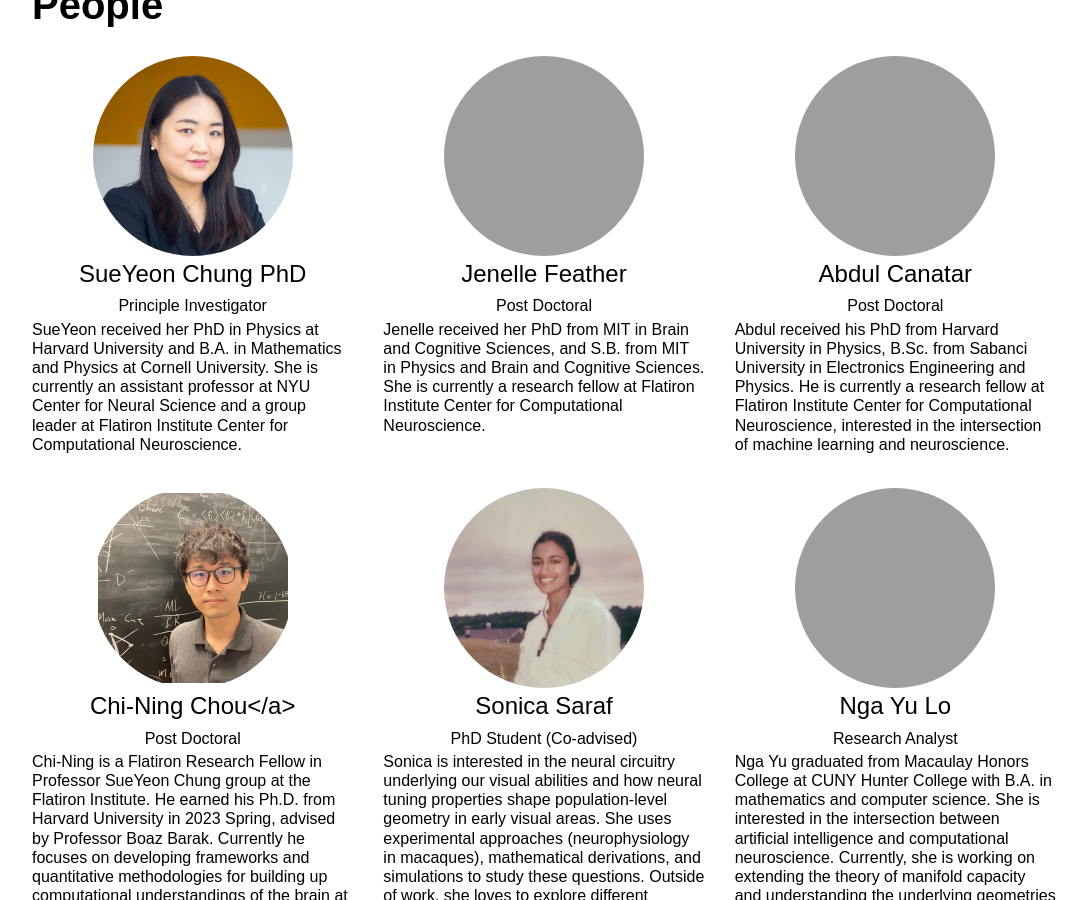
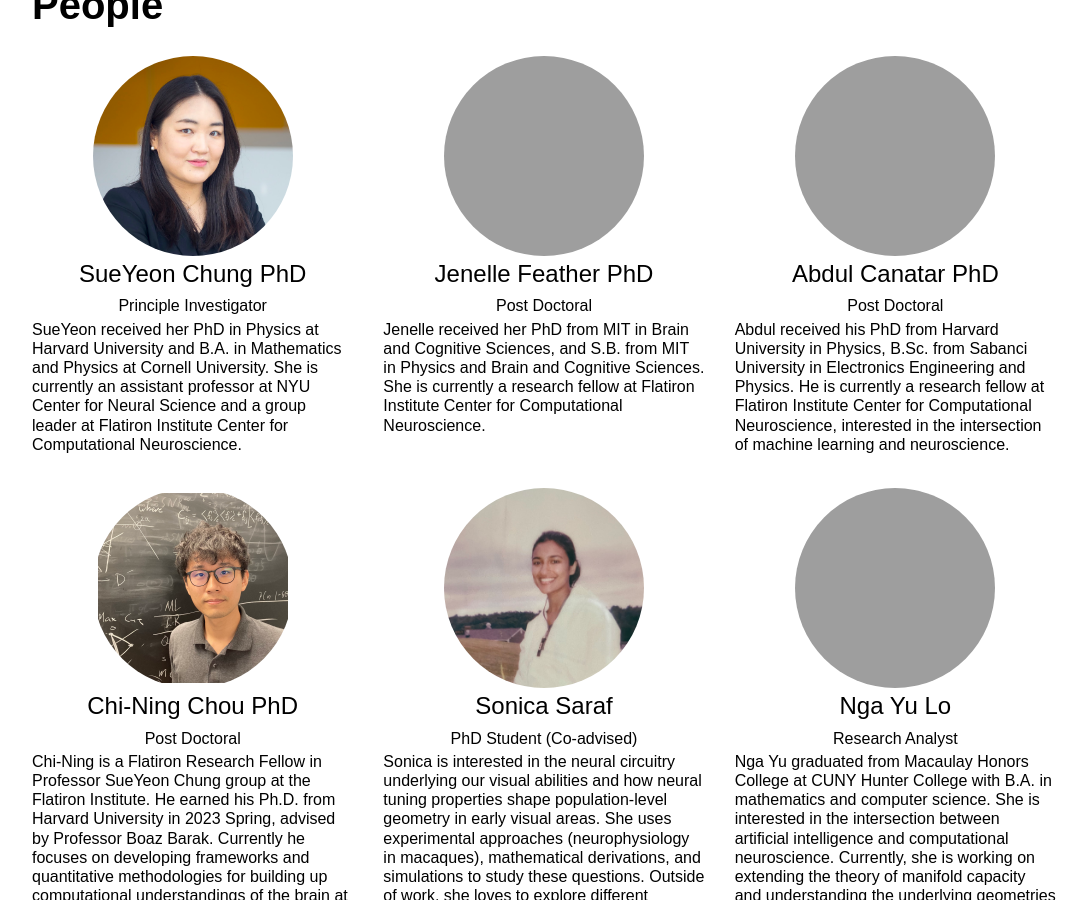
Before and after one commit to chung-neuroai-lab/chung-neuroai-lab.github.io, a Jekyll site: the page built from people.md, in a window 1280 px wide and 900 px high, scrolled down 228 px. Shown: the whole window, without its empty margins (96-1182 px from the left). Built offline with Jekyll 4.4.1, drawn with Linux system fonts in a browser that asks for light colours; our own code applies the rules of GitHub Pages for plain Markdown files.

Commit message:
edit typos

```diff
--- a/people.md
+++ b/people.md
@@ -15,21 +15,21 @@ is_grid: true
 
 <div id="profile" class="card">
     <img id="profile-img" class="card-img" src="{{site.baseurl | prepend:site.url}}assets/img/jenelle-feather.jpg"/>
-    <div id="person" class="card-title"> <!----Title---> <a href="https://www.jenellefeather.com/">Jenelle Feather</a></div>
+    <div id="person" class="card-title"> <!----Title---> <a href="https://www.jenellefeather.com/">Jenelle Feather PhD</a></div>
     <div id="person" class="card-subtitle"> <!----Title---> Post Doctoral</div>
     <div id="person" class="card-body"> <!--Description--> Jenelle received her PhD from MIT in Brain and Cognitive Sciences, and S.B. from MIT in Physics and Brain and Cognitive Sciences. She is currently a research fellow at Flatiron Institute Center for Computational Neuroscience.</div>
 </div>
 
 <div id="profile" class="card">
     <img id="profile-img" class="card-img" src="{{site.baseurl | prepend:site.url}}assets/img/abdul-headshot.png"/>
-    <div id="person" class="card-title"> <!----Title---> <a href="https://scholar.google.com/citations?user=_F4TER8AAAAJ&hl=en">Abdul Canatar</a></div>
+    <div id="person" class="card-title"> <!----Title---> <a href="https://scholar.google.com/citations?user=_F4TER8AAAAJ&hl=en">Abdul Canatar PhD</a></div>
     <div id="person" class="card-subtitle"> <!----Title---> Post Doctoral</div>
     <div id="person" class="card-body"> <!--Description--> Abdul received his PhD from Harvard University in Physics, B.Sc. from Sabanci University in Electronics Engineering and Physics. He is currently a research fellow at Flatiron Institute Center for Computational Neuroscience, interested in the intersection of machine learning and neuroscience. </div>
 </div>
 
 <div id="profile" class="card">
     <img id="profile-img" class="card-img" src="{{site.baseurl | prepend:site.url}}assets/img/chi-ning-chou.png"/>
-    <div id="person" class="card-title"> <!----Title---> Chi-Ning Chou</a></div>
+    <div id="person" class="card-title"> <!----Title---> Chi-Ning Chou PhD</div>
     <div id="person" class="card-subtitle"> <!----Title---> Post Doctoral</div>
     <div id="person" class="card-body"> <!--Description--> Chi-Ning is a Flatiron Research Fellow in Professor SueYeon Chung group at the Flatiron Institute. He earned his Ph.D. from Harvard University in 2023 Spring, advised by Professor Boaz Barak. Currently he focuses on developing frameworks and quantitative methodologies for building up computational understandings of the brain at the neural population level. </div>
 </div>
```
